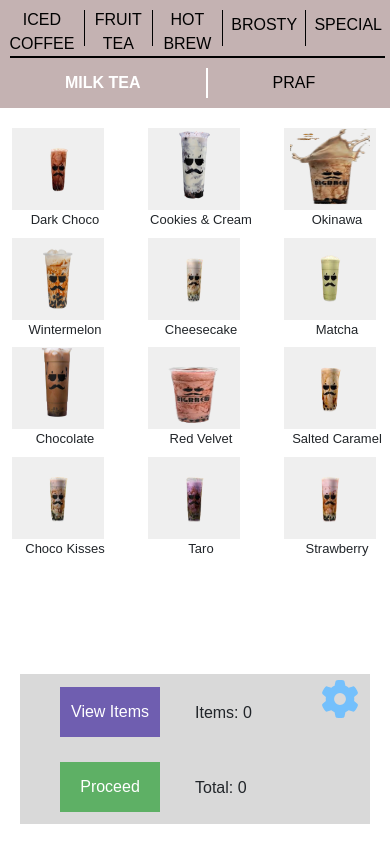
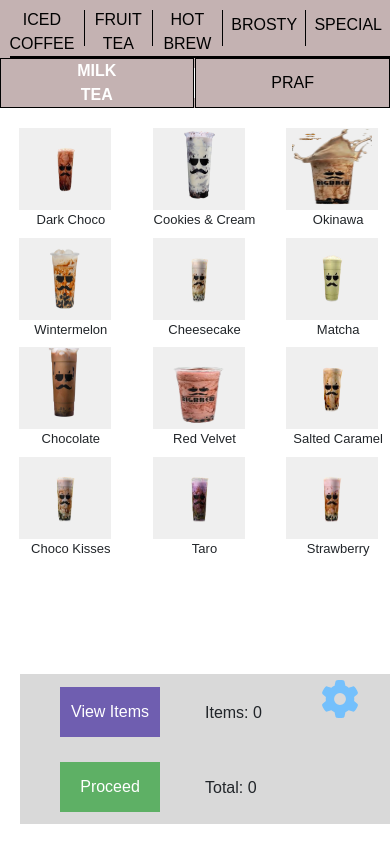
Before and after one commit to meliodaff/BigBrewPOS, a React (Vite) app in the folder client/: page / in a window 390 px wide. Built offline with nearby package versions, Linux system fonts and the light colour scheme.

Commit message:
base in my baby's phone dimensions

```diff
--- a/client/src/styles/general.css
+++ b/client/src/styles/general.css
@@ -7,17 +7,6 @@ body {
   right: 25px;
   bottom: 120px;
   z-index: 1;
-}
-
-.settings-button {
-  height: 50px;
-  width: 50px;
-  background-color: transparent;
-  border: 0;
-}
-
-.settings-button:active {
-  background-color: rgb(125, 123, 123);
 }
 
 .modal {
--- a/client/src/styles/header.css
+++ b/client/src/styles/header.css
@@ -24,8 +24,9 @@ header {
 }
 
 .bottom-row .category-btn {
-  padding: 0 65px;
+  padding: 0 75px;
   height: 50px;
+  border: 1px solid black;
 }
 
 .divider {
@@ -35,7 +36,7 @@ header {
 }
 
 .middle-divider {
-  width: 375px;
+  width: 390px;
   height: 2px;
   background-color: black;
   margin: 0 10px;
--- a/client/src/styles/milktea.css
+++ b/client/src/styles/milktea.css
@@ -3,7 +3,7 @@
   grid-template-columns: 1fr 1fr 1fr;
   column-gap: 30px;
   row-gap: 8px;
-  margin-left: 12px;
+  margin-left: 19px;
 }
 
 .product-container {
--- a/client/src/styles/orderSummary.css
+++ b/client/src/styles/orderSummary.css
@@ -1,7 +1,7 @@
 .summary-container {
   background-color: #d9d9d9;
   height: 150px;
-  width: 350px;
+  width: 370px;
   position: absolute;
   bottom: 20px;
   display: grid;
@@ -21,3 +21,14 @@
 .summary-container div {
   margin-top: 27px;
 }
+
+.settings-button {
+  height: 50px;
+  width: 50px;
+  background-color: transparent;
+  border: 0;
+}
+
+.settings-button:active {
+  background-color: rgb(125, 123, 123);
+}
```
